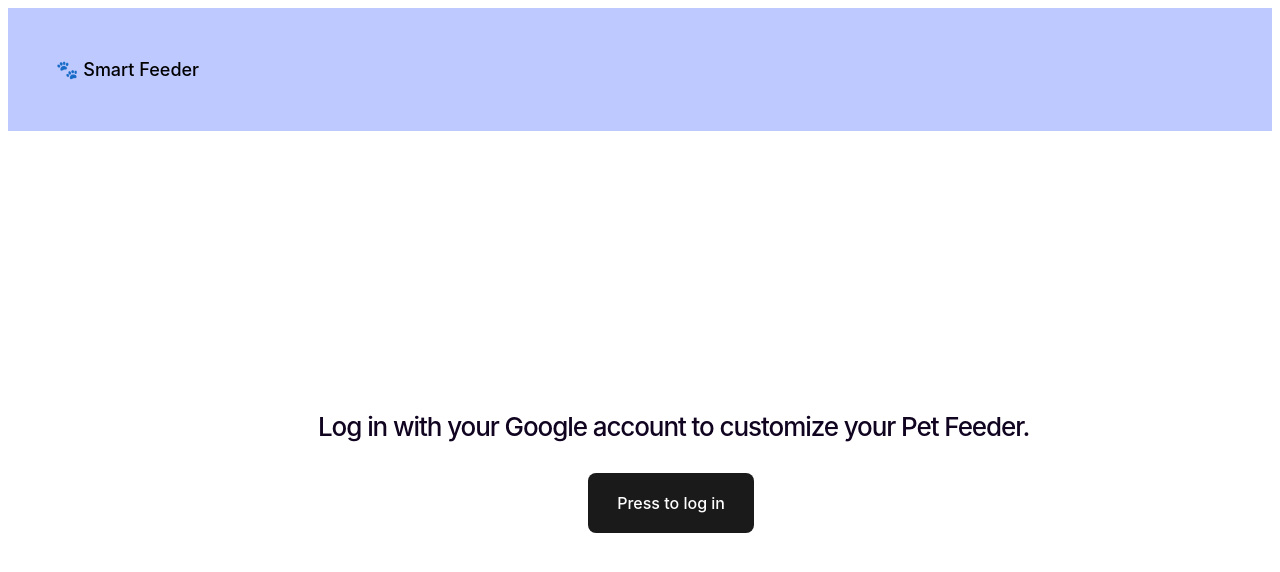
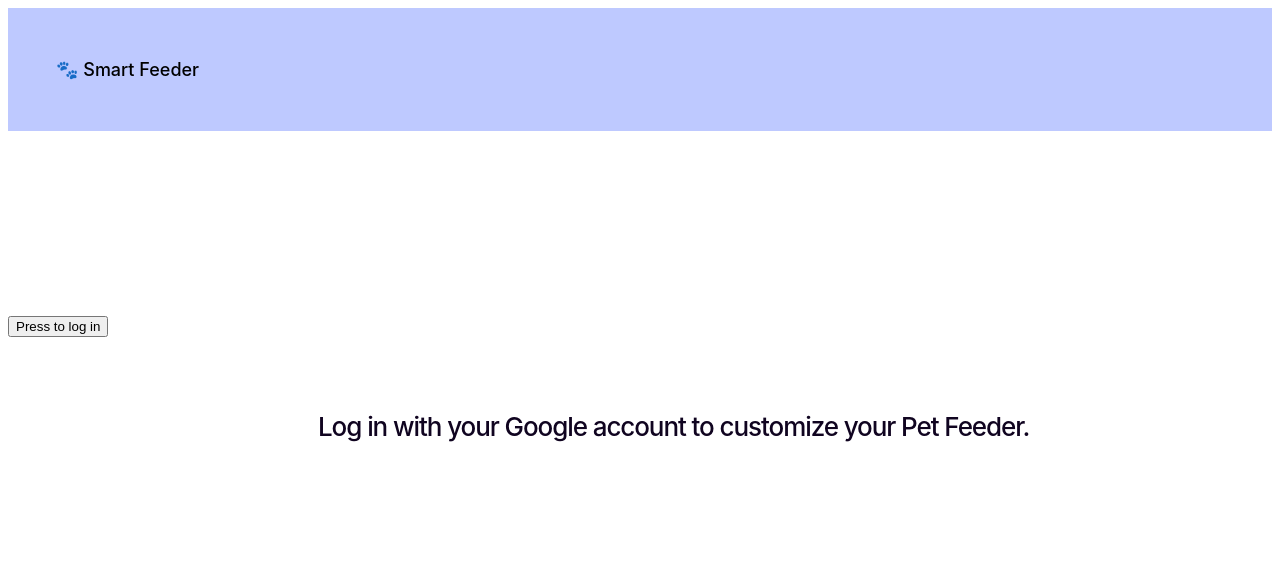
Before and after one commit to thepoppe/II1302-Project-Smart-Pet-Feeder, a React (Vite) app in the folder client/: page / in a window 1280 px wide. Shown: the top 572 px of the page. Built offline with nearby package versions, Linux system fonts and the light colour scheme.

Commit message:
cleaned up css duplication

```diff
--- a/client/src/Components/TopBar.css
+++ b/client/src/Components/TopBar.css
@@ -20,6 +20,13 @@
   text-align: center;
   color: black;
   border-radius: 2px;
+}
+.brand-logo {
+  font-size: 2em;
+  color: rgb(0, 0, 0);
+  text-decoration: none;
+  display: flex;
+  align-items: center;
 }
 
 /*
--- a/client/src/Views/HomePageView.jsx
+++ b/client/src/Views/HomePageView.jsx
@@ -2,7 +2,6 @@ import { Link } from "react-router-dom";
 
 import {Canvas} from "@react-three/fiber";
 import {useGLTF, Stage, PresentationControls} from "@react-three/drei";
-
 
 function Model(props){
   const {scene} = useGLTF("../../feeder.glb");
--- a/client/src/index.css
+++ b/client/src/index.css
@@ -94,29 +94,6 @@ left: 310px;
   width: 100%;
   flex-direction: column;
 }
-button {
-  border-radius: 8px;
-  border: 10px solid transparent;
-  padding: 0.6em 1.2em;
-  font-size: 1em;
-  font-weight: 500;
-  font-family: inherit;
-  background-color: #1a1a1a;
-  cursor: pointer;
-  transition: border-color 0.25s;
-  position: relative;
-  top: 160px;
-  left: 580px;
-  color: white;
-}
-button:hover {
-  border-color: #000000;
-  text-decoration: underline;
-}
-button:focus,
-button:focus-visible {
-  outline: 4px auto -webkit-focus-ring-color;
-}
 
 
 ul {
@@ -124,32 +101,8 @@ ul {
   padding: 0;
   margin: 0;
 }
-/*
-.navigation {
-  display: flex;
-  justify-content: space-between;
-  align-items: center;
-  padding: 1em;
-  background-color: #BEC9FF;
-}
 
-.navigation ul {
-  list-style: none;
-  display: flex;
-  padding: 0;
-  margin: 0;
-}
 
-.navigation li {
-  margin: 0 10px;
-}*/
-.brand-logo {
-  font-size: 2em;
-  color: rgb(0, 0, 0);
-  text-decoration: none;
-  display: flex;
-  align-items: center;
-}
 
 .about-link {
   font-size: 1em;
@@ -166,7 +119,7 @@ ul {
 .about-link:focus {
   text-decoration: underline;
 }
-
+/*
 .homeUL {
   display: flex;
   gap: 3rem;
@@ -185,6 +138,34 @@ ul {
   box-shadow: 0 4px 6px -1px rgb(0 0 0 / 0.1), 0 2px 4px -2px rgb(0 0 0 / 0.1);
   background: var(--medium-color);
   text-decoration: underline;
+}
+*/
+.homeUL {
+  display: flex;
+  gap: 3rem;
+  margin-top: 1rem;
+  justify-content: center;
+}
+.homeLI {
+  border: solid;
+  border-width: 1px;
+  border-radius: 25px;
+  border-color: var(--dark-color);
+  padding: 10px;
+  background: var(--light-color);
+  width: 8rem;
+  text-align: center;
+  font-size: x-large;
+  opacity: 80%;
+}
+.homeLI:hover {
+  border-color: var(--dark-color);
+  opacity: 100%;
+  box-shadow: 0 4px 6px -1px rgb(0 0 0 / 0.1), 0 2px 4px -2px rgb(0 0 0 / 0.1);
+}
+.homeLI:focus,
+.homeLI:focus-visible {
+  outline: 4px auto -webkit-focus-ring-color;
 }
 
 
```
Also changed, not shown: client/src/Views/HomepageView.css (deleted, +0 -33 lines).
